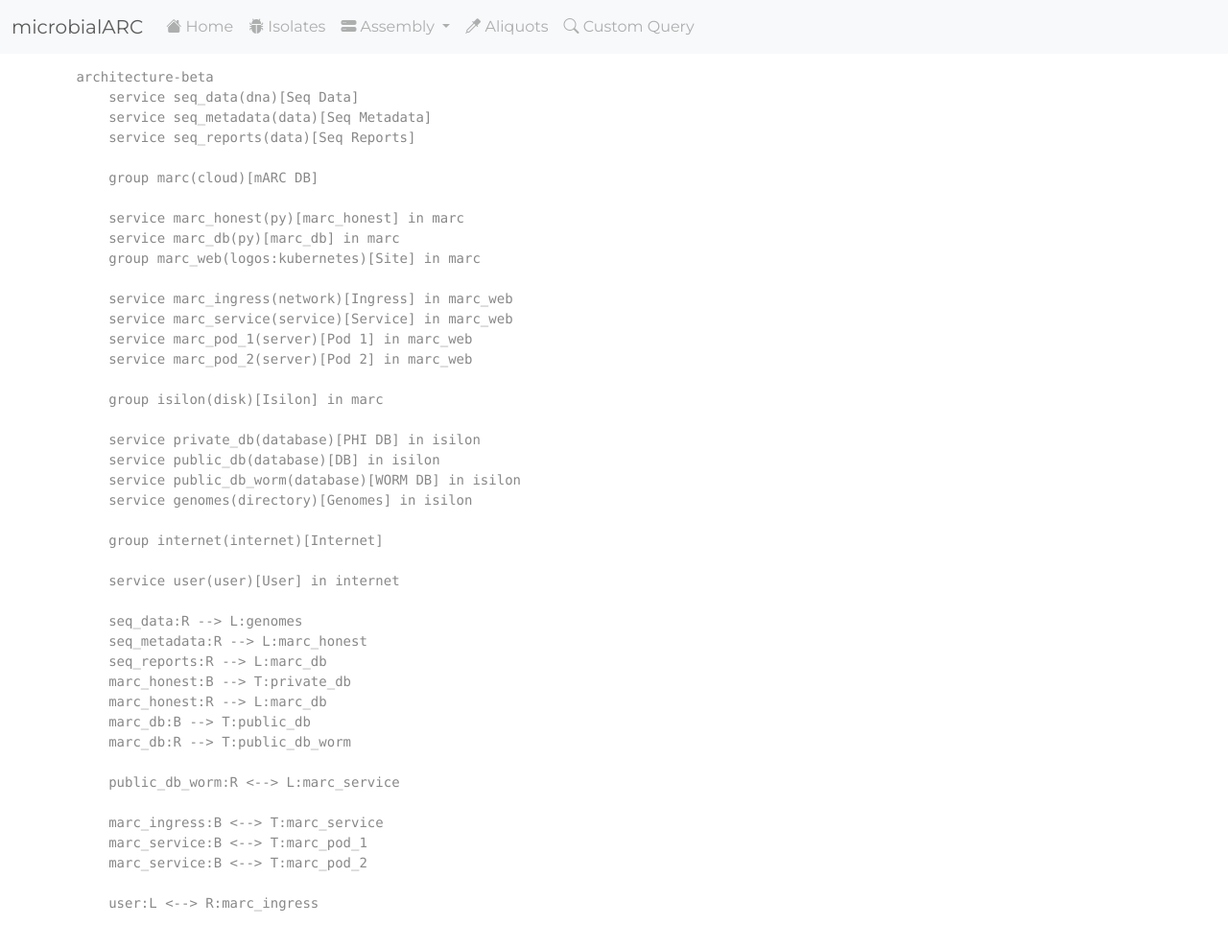
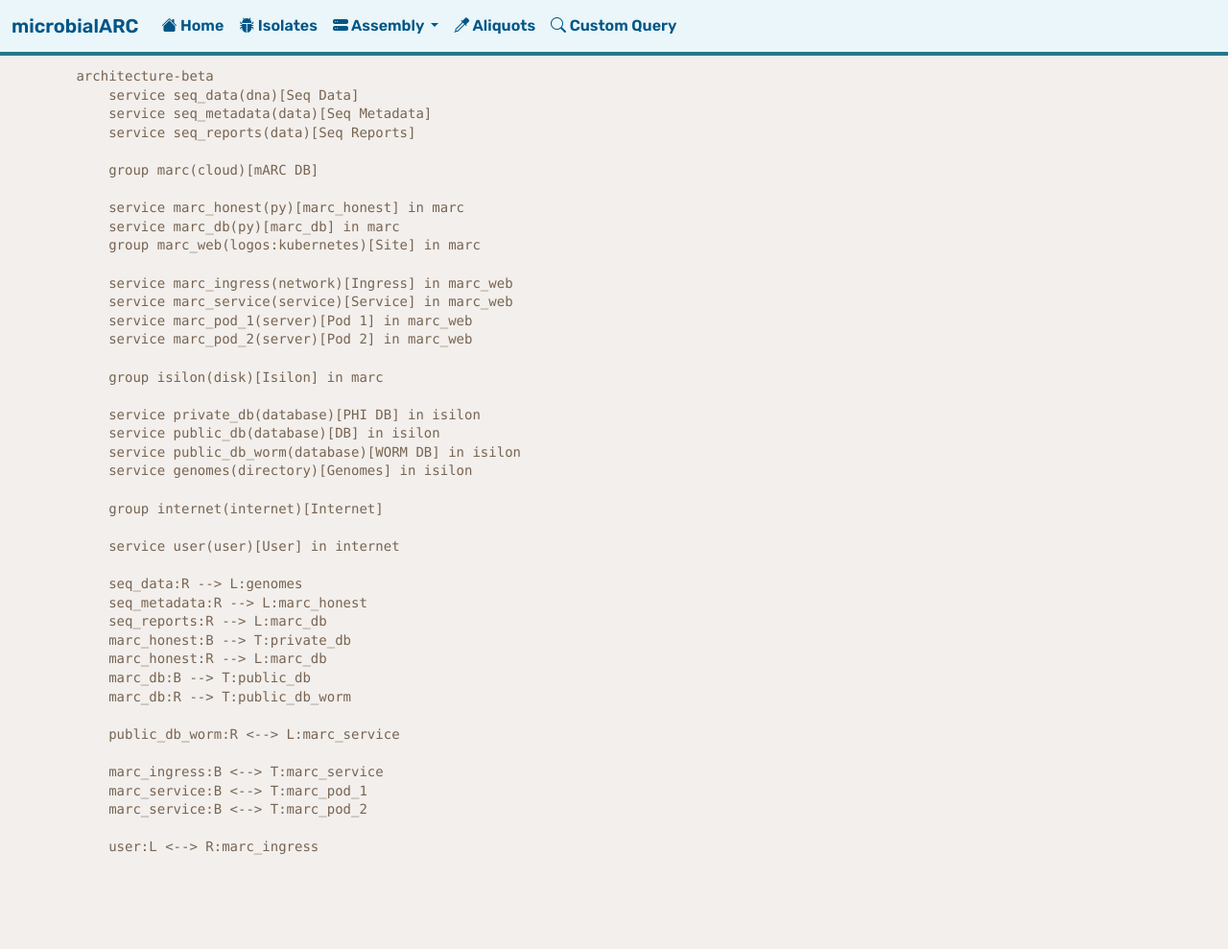
Before and after one commit to PennChopMicrobiomeProgram/marc_web, a Flask app: page /arch in a window 1280 px wide. Shown: the whole page at 96% size. After the commit the page ends 891 px from the top, so only its background shows below. Run offline with Flask 3, Linux system fonts and the light colour scheme; parts of the project's set-up code (start-up, migrations or seed data) failed here and were passed over; some libraries are stand-ins or nearby versions.

Commit message:
Apply CHOP style foundations

```diff
--- /dev/null
+++ b/app/static/styles.css
@@ -0,0 +1,124 @@
+:root {
+  --chop-teal-dark: #26778b;
+  --chop-navy: #005587;
+  --chop-teal: #33a0bb;
+  --chop-ice: #eaf6f9;
+  --chop-taupe: #9a8b7d;
+  --chop-brown: #786452;
+  --chop-stone: #e4e0dc;
+  --chop-ivory: #f2efec;
+  --chop-olive: #799a3e;
+  --chop-sage: #e2e7cf;
+  --chop-rose: #d01c65;
+  --chop-blush: #fde8f2;
+}
+
+body {
+  font-family: "Chronicle", Georgia, "Times New Roman", serif;
+  font-size: 16px;
+  line-height: 1.4;
+  color: var(--chop-brown);
+  background-color: var(--chop-ivory);
+  padding-top: 70px;
+  min-height: 100vh;
+}
+
+h1,
+h2,
+h3,
+h4,
+h5,
+h6 {
+  font-family: "Rubrik", "Rubik", "Helvetica Neue", Arial, sans-serif;
+  font-weight: 600;
+}
+
+h1 {
+  font-size: 40px;
+  color: var(--chop-teal-dark);
+}
+
+h2 {
+  font-size: 30px;
+  color: var(--chop-brown);
+}
+
+h3 {
+  font-size: 20px;
+  color: var(--chop-teal);
+}
+
+h4 {
+  font-size: 24px;
+  color: var(--chop-navy);
+}
+
+p {
+  margin-bottom: 1rem;
+}
+
+a {
+  color: var(--chop-teal);
+  text-decoration: underline;
+}
+
+a:hover,
+a:focus {
+  color: var(--chop-olive);
+}
+
+.navbar {
+  background-color: var(--chop-ice) !important;
+  border-bottom: 4px solid var(--chop-teal-dark);
+}
+
+.navbar-brand,
+.navbar .nav-link {
+  color: var(--chop-navy) !important;
+  font-family: "Rubrik", "Rubik", "Helvetica Neue", Arial, sans-serif;
+  font-weight: 600;
+}
+
+.navbar .nav-link:hover,
+.navbar .nav-link:focus,
+.navbar .nav-link.active {
+  color: var(--chop-teal) !important;
+}
+
+.btn-primary,
+.btn-info {
+  background-color: var(--chop-teal);
+  border-color: var(--chop-teal);
+  color: #ffffff;
+}
+
+.btn-primary:hover,
+.btn-primary:focus,
+.btn-info:hover,
+.btn-info:focus {
+  background-color: var(--chop-navy);
+  border-color: var(--chop-navy);
+}
+
+.table thead th {
+  background-color: var(--chop-ice);
+  color: var(--chop-navy);
+  position: sticky;
+  top: -1px;
+  z-index: 10;
+}
+
+.table-striped > tbody > tr:nth-of-type(odd) {
+  --bs-table-accent-bg: var(--chop-stone);
+}
+
+.badge.bg-primary,
+.badge.bg-info {
+  background-color: var(--chop-teal) !important;
+}
+
+footer {
+  background-color: var(--chop-ice);
+  color: var(--chop-brown);
+  border-top: 4px solid var(--chop-teal-dark);
+}
--- a/app/templates/base.html
+++ b/app/templates/base.html
@@ -7,26 +7,19 @@
   <link rel="stylesheet" href="https://cdn.jsdelivr.net/npm/bootswatch@5.3.2/dist/minty/bootstrap.min.css">
   <!-- Bootstrap icons -->
   <link rel="stylesheet" href="https://cdn.jsdelivr.net/npm/bootstrap-icons@1.11.3/font/bootstrap-icons.min.css">
+  <link rel="preconnect" href="https://fonts.googleapis.com">
+  <link rel="preconnect" href="https://fonts.gstatic.com" crossorigin>
+  <link href="https://fonts.googleapis.com/css2?family=Rubik:wght@400;500;600;700&display=swap" rel="stylesheet">
+  <link rel="stylesheet" href="{{ url_for('static', filename='styles.css') }}">
   <script src="https://ajax.googleapis.com/ajax/libs/jquery/3.7.1/jquery.min.js"></script>
   <script src="https://cdn.jsdelivr.net/npm/bootstrap@5.3.2/dist/js/bootstrap.bundle.min.js" integrity="sha384-C6RzsynM9kWDrMNeT87bh95OGNyZPhcTNXj1NW7RuBCsyN/o0jlpcV8Qyq46cDfL" crossorigin="anonymous"></script>
   <link href="https://cdn.datatables.net/v/dt/dt-2.0.7/datatables.min.css" rel="stylesheet">
   <script src="https://cdn.datatables.net/v/dt/dt-2.0.7/datatables.min.js"></script>
   <script src="{{ url_for('static', filename='table.js') }}"></script>
-  <style>
-    body {
-      padding-top: 70px;
-      min-height: 100vh;
-    }
-    thead th {
-      position: sticky;
-      top: -1px;
-      z-index: 10;
-    }
-  </style>
   {% block head %}{% endblock %}
 </head>
 <body class="container-fluid">
-  <nav class="navbar navbar-expand-lg bg-light fixed-top">
+  <nav class="navbar navbar-expand-lg navbar-light fixed-top">
     <div class="container-fluid">
       <a class="navbar-brand" href="{{ url_for('index') }}">microbialARC</a>
       <button class="navbar-toggler" type="button" data-bs-toggle="collapse" data-bs-target="#navMenu" aria-controls="navMenu" aria-expanded="false" aria-label="Toggle navigation">
```
